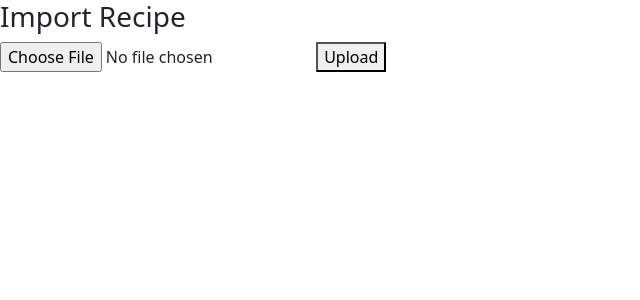
After one commit to Boushra-ahmad/SystemDeploymentProject, a Flask app: page /import in a window 1280 px wide. The commit adds this page. Shown: the top 300 px of the page, without its empty margins (0-640 px from the left). Run offline with Flask 3, Linux system fonts and the light colour scheme.

Commit message:
Added import recipe function, html page and modified add-recipe.html to contain the import file line

```diff
--- a/routes.py
+++ b/routes.py
@@ -3,12 +3,15 @@ import json
 import sys
 from datetime import datetime
 import os
+import csv
+import pandas as pd
 
 main = Blueprint('main',__name__)#routename = main
 
 
 # Specify the directory where the images will be saved
 UPLOAD_FOLDER = 'static/images'
+UPLOAD_FOLDER2 = 'static/files'
 
 #load recipes.json
 def load_recipes_from_json():
@@ -25,6 +28,17 @@ def get_by_id(id):
                 return i
         else:
             return "not found"
+
+#Process recipe data from .csv or .xlsx files
+def process_recipe_row(rows, existingRecipes):
+    # Generate a unique ID for the new recipe
+    rows['id'] = len(existingRecipes) + 1
+    rows['instructions'] = list(rows['instructions'].split(". "))
+    rows['instructions'] = [instruction + '.' if index != len(rows['instructions']) - 1 else instruction for index, instruction in enumerate(rows['instructions'])]
+    rows['ingredients'] = list(rows['ingredients'].split(', '))
+    # Add the new recipe to the existing recipes
+    existingRecipes.append(rows)
+
 
 recipes = load_recipes_from_json()
 
@@ -92,3 +106,46 @@ def view_recipe(id):
     recipe = get_by_id(id)
     #print(recipe, file=sys.stderr)
     return render_template('viewrecipes.html',recipes = recipe)
+
+#import recipes
+@main.route('/import', methods=['GET','POST'])
+def import_recipe():
+    if request.method == 'POST':
+        # data = []
+        if 'import' in request.files:
+            csvFile = request.files['import']
+            filename = csvFile.filename
+            print(filename)
+            csvFile.save(os.path.join(UPLOAD_FOLDER2, filename))
+            if csvFile.filename.endswith('.csv'):
+                data = csvFile.read().decode('utf-8')
+            elif filename.endswith('.xlsx'):
+                # Handle XLSX file
+                data = csvFile.read()
+
+            # Open a json writer, and use the json.dumps() function to dump data
+            with open('recipes.json', 'r') as jsonf:
+                existingRecipes = json.load(jsonf)
+
+            # Open a csv reader called DictReader
+            with open(UPLOAD_FOLDER2+'/'+filename) as csvf:
+                if filename.endswith('.csv'):
+                    # Convert each row into a dictionary and add it to data
+                    csvReader = csv.DictReader(csvf)
+                    for rows in csvReader:
+                        process_recipe_row(rows, existingRecipes)
+
+                elif filename.endswith('.xlsx'):
+                    df = pd.read_excel(data, engine='openpyxl')
+                    # Convert DataFrame to a list of dictionaries
+                    recipes = df.to_dict(orient='records')
+                    for recipe in recipes:
+                        process_recipe_row(recipe, existingRecipes)
+
+            # Write the updated recipes back to the JSON file
+            with open('recipes.json', 'w') as jsonFile:
+                jsonFile.write(json.dumps(existingRecipes, indent=4))
+
+            return redirect(url_for('main.home'))
+        return 'Invalid file'
+    return render_template('importRecipes.html')
--- a/templates/add-recipe.html
+++ b/templates/add-recipe.html
@@ -14,6 +14,10 @@
             <div class="card rounded-3">
               <div class="card-body p-4 p-md-5">
                 <h2 class="mb-4 pb-2 pb-md-0 mb-md-5 px-md-2 text-center">Add Recipe</h2>
+
+                <a href="/import">Import Recipe</a>
+                <br/>
+                <b>OR </b>
 
                 <form method="POST" action="/addrecipe" enctype="multipart/form-data">
                     <div class="form-group">
--- /dev/null
+++ b/templates/importRecipes.html
@@ -0,0 +1,20 @@
+<!DOCTYPE html>
+<html>
+<head>
+    <title>Import - Recipe | Recipe Management System</title>
+    <!-- Bootstrap CSS -->
+    <link href="https://cdn.jsdelivr.net/npm/bootstrap@5.0.2/dist/css/bootstrap.min.css" rel="stylesheet" integrity="sha384-EVSTQN3/azprG1Anm3QDgpJLIm9Nao0Yz1ztcQTwFspd3yD65VohhpuuCOmLASjC" crossorigin="anonymous">
+
+</head>
+<body>
+    <h3>Import Recipe</h3>
+    <form method="POST" action="/import" enctype="multipart/form-data">
+        <input type="file" name="import" accept=".csv,.xlsx">
+        <button type="submit">Upload</button>
+    </form>
+
+
+    <script src="https://cdn.jsdelivr.net/npm/bootstrap@5.0.2/dist/js/bootstrap.bundle.min.js" integrity="sha384-MrcW6ZMFYlzcLA8Nl+NtUVF0sA7MsXsP1UyJoMp4YLEuNSfAP+JcXn/tWtIaxVXM" crossorigin="anonymous"></script>
+
+</body>
+</html>
```
